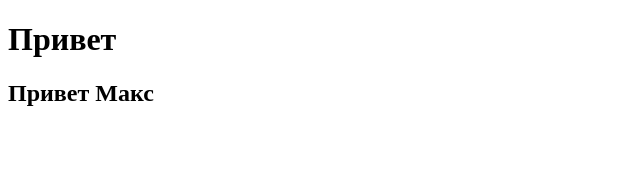
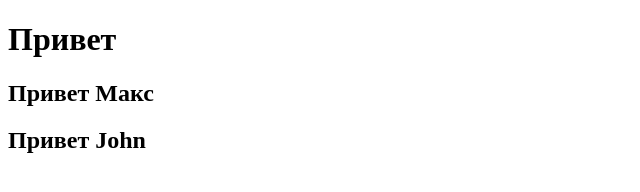
Before and after one commit to AndrianoVer/Cursor_repository, a plain HTML site: page index.html in a window 1280 px wide. Shown: the whole page, without its empty margins (0-640 px from the left). Drawn offline with Linux system fonts and the light colour scheme.

Commit message:
Add John

```diff
--- a/index.html
+++ b/index.html
@@ -9,5 +9,6 @@
 <body>
 	<h1>Привет</h1>
 	<h2>Привет Макс</h2>
+	<h2>Привет John</h2>
 </body>
 </html>
```
